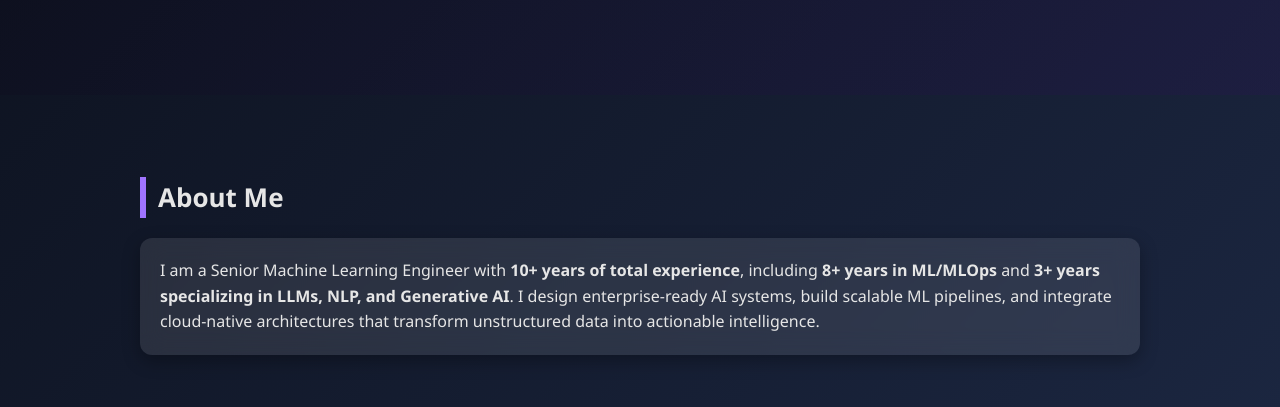
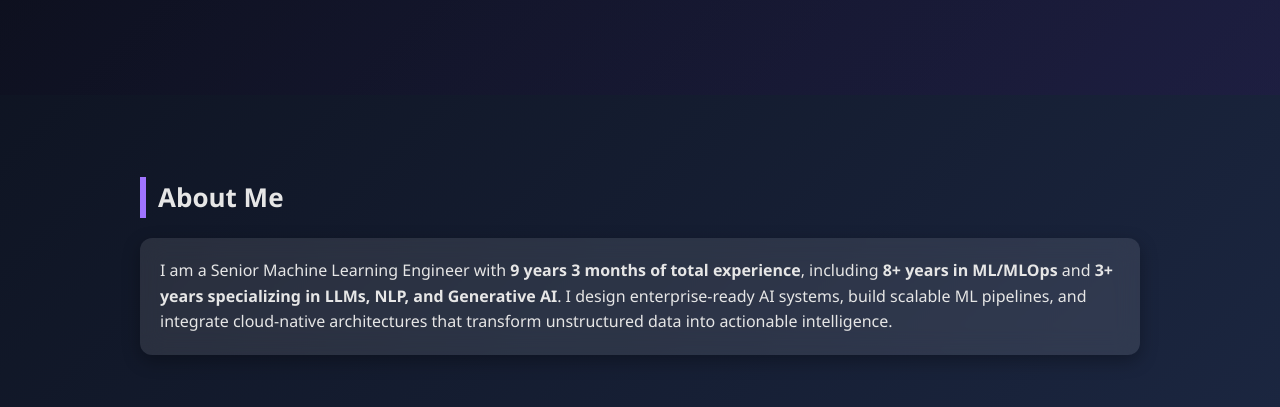
Before and after one commit to nvp1394/Vinay-Prasad-Nainar, a plain HTML site: page index.html in a window 1280 px wide. Shown: the part 393-800 px from the top of the page. Drawn offline with Linux system fonts and the light colour scheme.

Commit message:
Experience

```diff
--- a/index.html
+++ b/index.html
@@ -120,7 +120,7 @@
 <section>
     <h2>About Me</h2>
     <div class="card">
-    I am a Senior Machine Learning Engineer with <strong>10+ years of total experience</strong>, including
+    I am a Senior Machine Learning Engineer with <strong>9 years 3 months of total experience</strong>, including
     <strong>8+ years in ML/MLOps</strong> and <strong>3+ years specializing in LLMs, NLP, and Generative AI</strong>.
     I design enterprise-ready AI systems, build scalable ML pipelines, and integrate cloud-native
     architectures that transform unstructured data into actionable intelligence.
```
